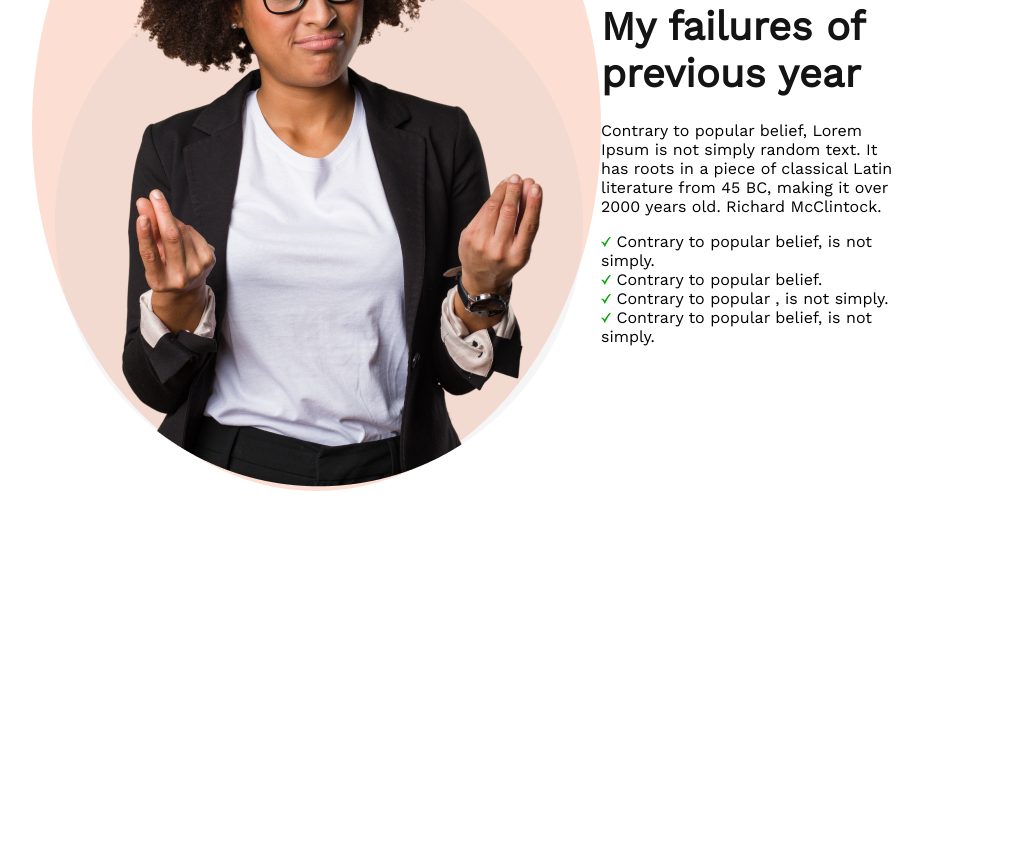
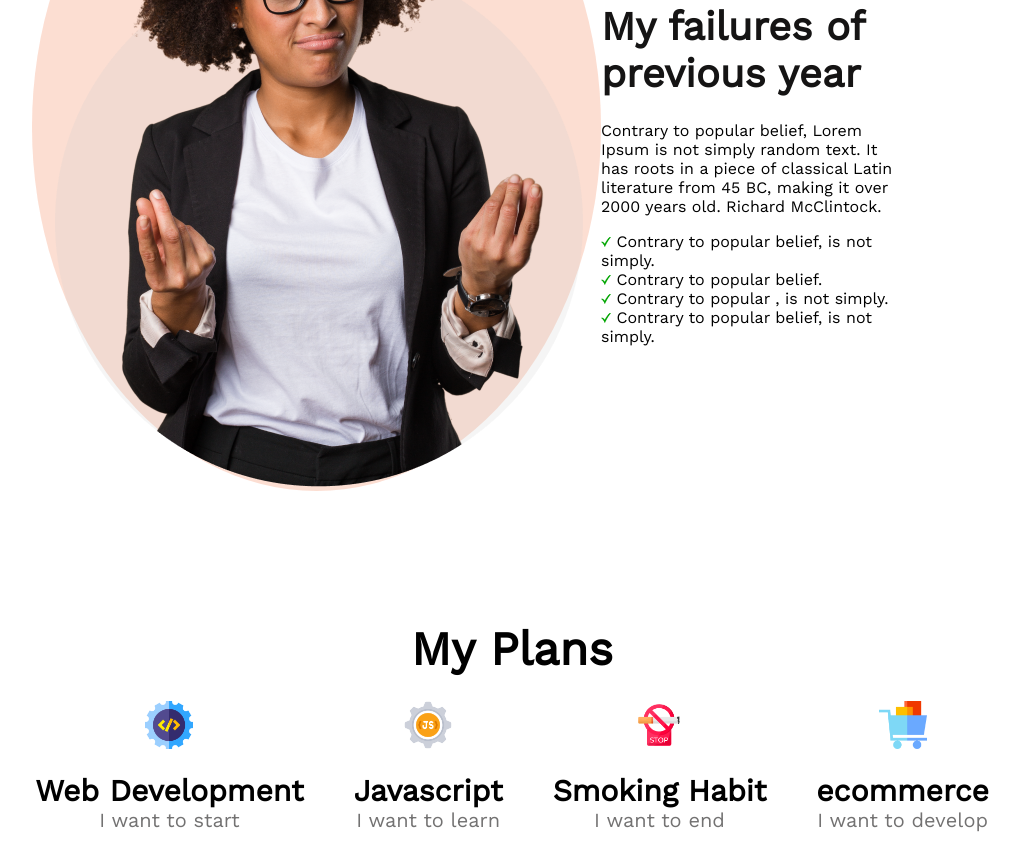
Before and after one commit to Tazedar/Assignment-01, a plain HTML site: page Index.html in a window 1280 px wide. Shown: the part 1067-1934 px from the top of the page, without its empty margins (128-1148 px from the left). Before the commit the page ends 1558 px from the top, so only its background shows below. Drawn offline with nearby package versions, Linux system fonts and the light colour scheme.

Commit message:
second-part

```diff
--- a/Index.html
+++ b/Index.html
@@ -9,6 +9,7 @@
     <link rel="stylesheet" href="style.css">
 </head>
 <body>
+    <!-- header -->
     <header>
     <div class="full-header">
         <h1 class="heading">All Thinks Are Possible If You believe </h1>
@@ -19,6 +20,7 @@
     </div>
     </header>
     <main>
+        <!-- section-01 -->
         <section class="first-part">
         <div class="img"><img src="images/person.png" alt="woman">
         </div>
@@ -31,6 +33,35 @@
            <p> <img class="icons" src="images/icons/images.png" alt="right-mark"> Contrary to popular belief, is not simply.</p>
         </div>
         </section>
+        <!-- section-02 -->
+        <section>
+            <div class="second-upper"><h3>My Plans</h3></div>
+
+            <div class="skills">
+                <div class="whole">
+                    <img class="pic" src="images/icons/web.png" alt="web">
+                    <h4 class="img-description">Web Development</h4>
+                    <p class="details">I want to start</p>
+                </div>
+                <div class="whole">
+                    <img class="pic" src="images/icons/js.png" alt="js">
+                    <h4 class="img-description">Javascript</h4>
+                    <p class="details">I want to learn</p>
+                </div>
+                <div class="whole">
+                    <img class="pic" src="images/icons/smoke.png" alt="smoke">
+                    <h4 class="img-description">Smoking Habit</h4>
+                    <p class="details">I want to end</p>
+                </div>
+                <div class="whole">
+                    <img class="pic" src="images/icons/ecom.png" alt="ecom">
+                    <h4 class="img-description">ecommerce</h4>
+                    <p class="details">I want to develop</p>
+                </div>
+            </div>
+
+        </section>
+        <!-- section-03 -->
     </main>
 
 </body>
--- a/style.css
+++ b/style.css
@@ -57,3 +57,34 @@
     width: 10px;
     height: 10px;
    }
+   /* main-second-part */
+   .second-upper{
+    margin-top: 130px;
+    text-align: center;
+    font-size: 40px;
+    font-weight: 700px;
+   }
+
+   .skills{
+    display: flex;
+    justify-content: center;
+    text-align: center;
+    margin-bottom: 128px;
+   }
+   .whole{
+    padding: 25px;
+   }
+   .pic{
+    width: 48px;
+    height: 48px;
+    margin-bottom: 20px;
+   }
+   .img-description{
+    font-weight: 700;
+    font-size: 30px;
+   }
+   .details{
+    color: #737272;
+    font-weight: 500;
+    font-size: 20px;
+   }
```
